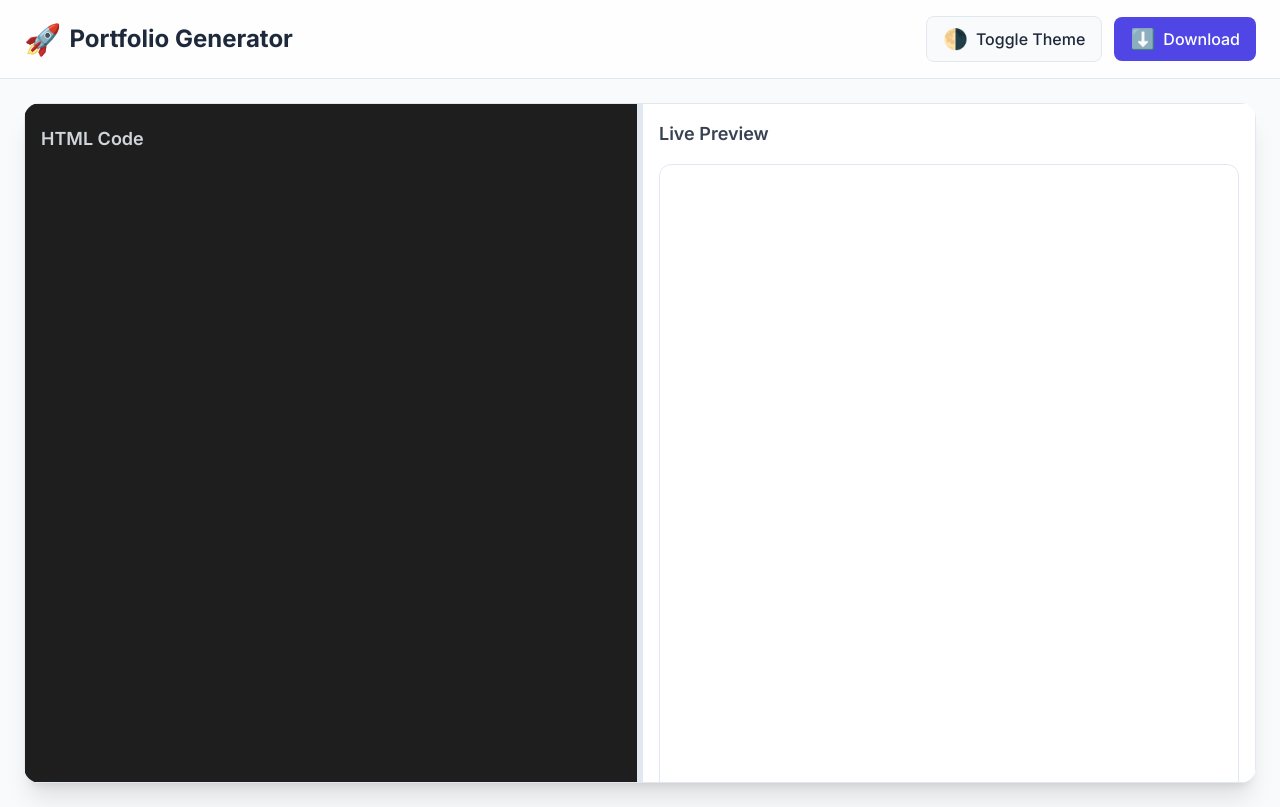
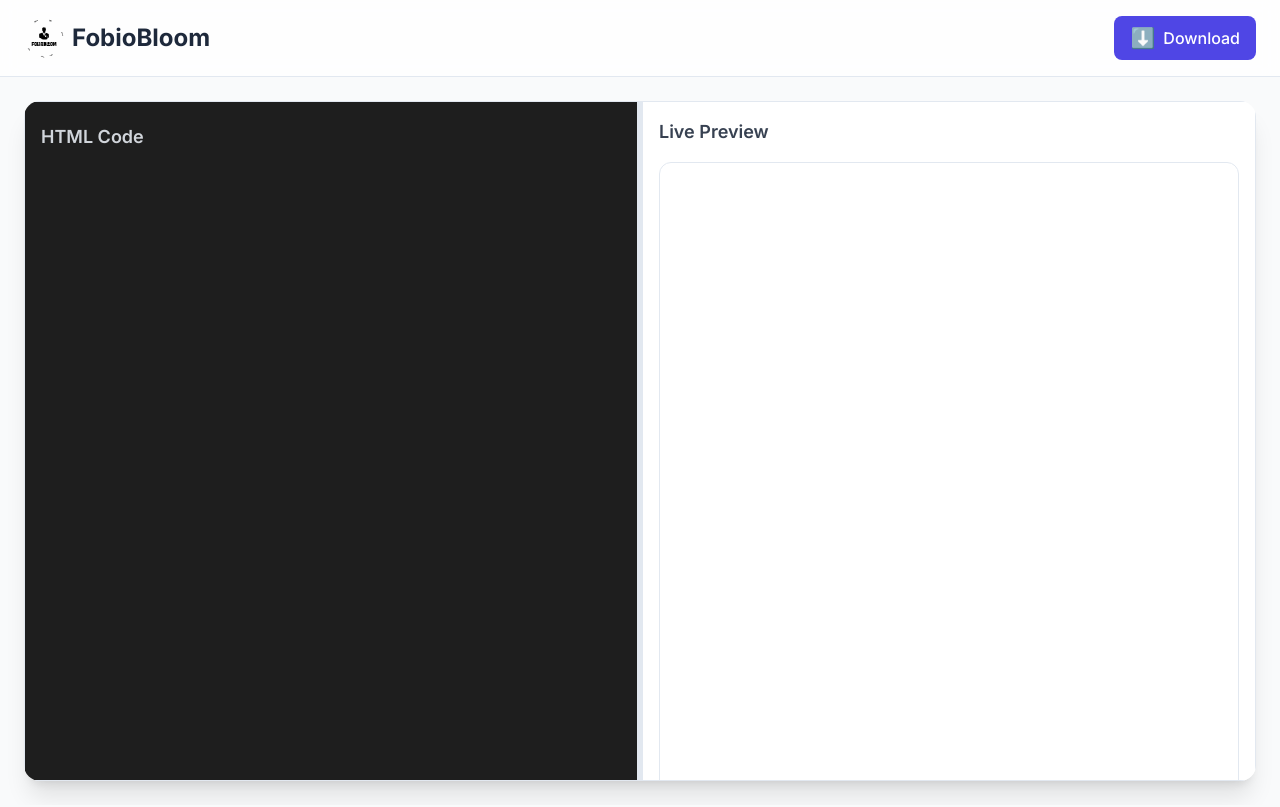
Before and after one commit to bhattdeepanshu49/portfolio, a website: page preview.html in a window 1280 px wide. Drawn offline with nearby package versions, Linux system fonts and the light colour scheme.

Commit message:
for review and update the logo

```diff
--- a/preview.html
+++ b/preview.html
@@ -128,14 +128,10 @@
   <header class="header sticky top-0 z-50 px-6 py-4 animate-fade-in">
     <div class="max-w-7xl mx-auto flex justify-between items-center">
       <h1 class="text-2xl font-bold text-primary flex items-center gap-2">
-        <span class="text-3xl">🚀</span>
-        Portfolio Generator
+        <span class="text-3xl"><img src="../photos/logo.svg" alt="Logo" class="w-10 h-10 hover:scale-110 transition-transform duration-300" /></span>
+        FobioBloom
       </h1>
       <div class="flex items-center gap-3">
-        <button id="themeToggle" class="btn btn-secondary">
-          <span class="text-xl">🌗</span>
-          <span class="hidden sm:inline">Toggle Theme</span>
-        </button>
         <button id="downloadBtn" class="btn btn-primary">
           <span class="text-xl">⬇️</span>
           <span class="hidden sm:inline">Download</span>
```
Also changed, not shown: details.html (+2 -2 lines), index.html (+6 -3 lines), photos/logo.svg (added).
